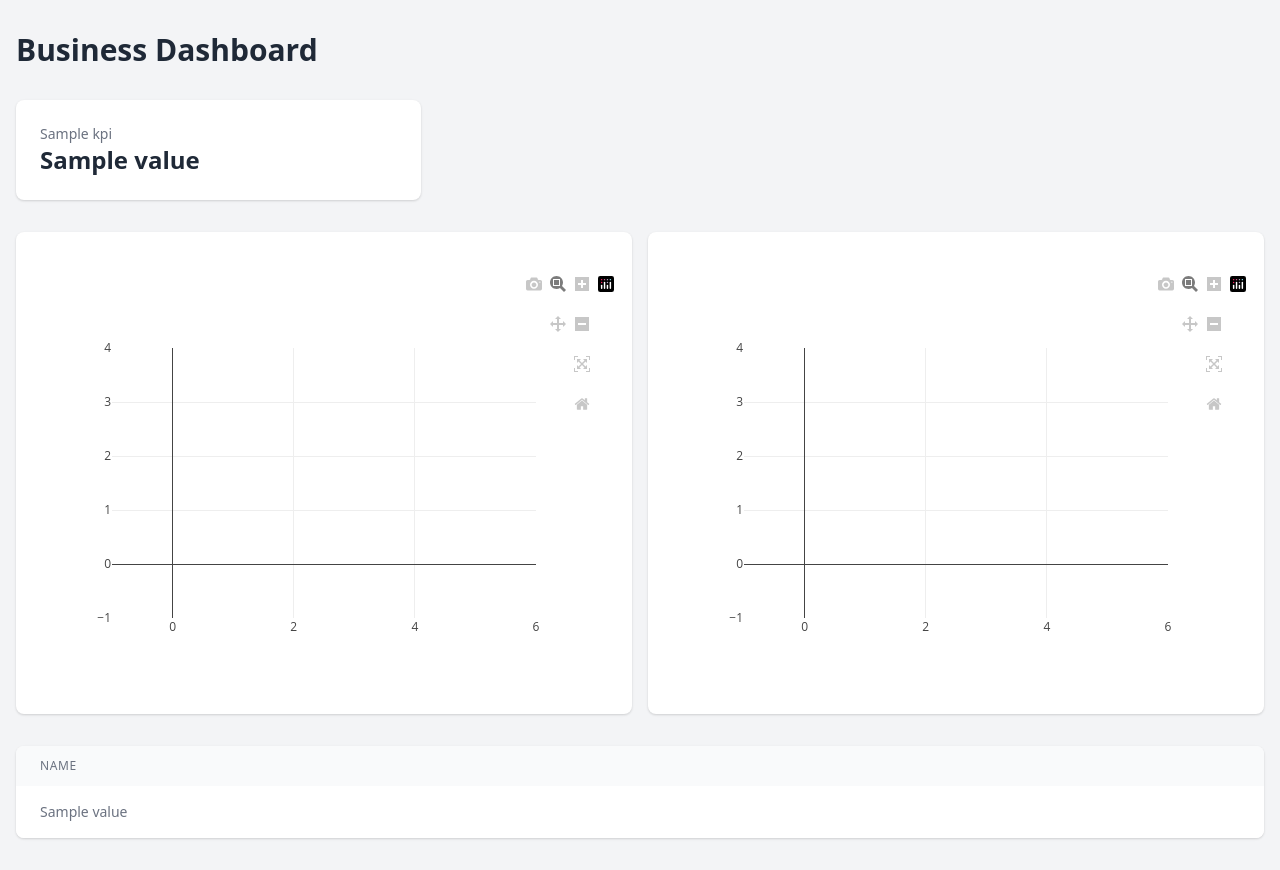
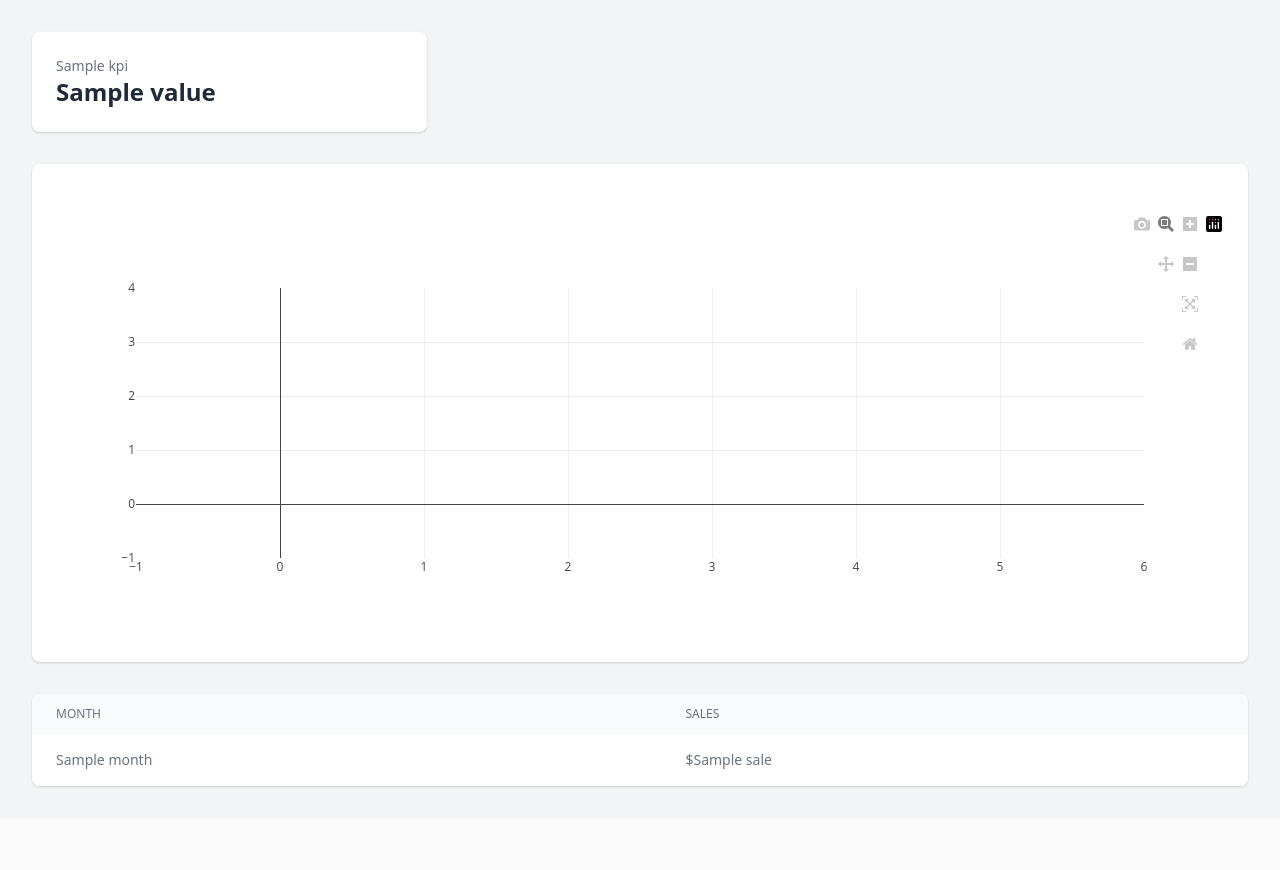
Before and after one commit to nasirsaikh/FlaskApp, a Flask app: template templates/dashboard.html in a window 1280 px wide. After the commit the page ends 788 px from the top, so only its background shows below. Run offline with Flask 2, Linux system fonts and the light colour scheme; the template is opened without the code that fills it: most values are stand-ins (such as "Sample title", 1, 10 or a date in 2020); some libraries are stand-ins or nearby versions.

Commit message:
Update dashboard.html

```diff
--- a/templates/dashboard.html
+++ b/templates/dashboard.html
@@ -1,17 +1,12 @@
 <!DOCTYPE html>
 <html>
 <head>
-    <title>Business Dashboard</title>
+    <title>Dashboard</title>
+    <script src="https://cdn.plot.ly/plotly-latest.min.js"></script>
     <link href="https://cdn.jsdelivr.net/npm/tailwindcss@2.2.19/dist/tailwind.min.css" rel="stylesheet">
-    <script src="https://cdn.plot.ly/plotly-latest.min.js"></script>
 </head>
-<body class="bg-gray-100">
-    <div class="container mx-auto px-4 py-8">
-        <!-- Header -->
-        <div class="mb-8">
-            <h1 class="text-3xl font-bold text-gray-800">Business Dashboard</h1>
-        </div>
-
+<body class="bg-gray-100 p-8">
+    <div class="container mx-auto">
         <!-- KPI Cards -->
         <div class="grid grid-cols-1 md:grid-cols-3 gap-4 mb-8">
             {% for title, value in kpis.items() %}
@@ -22,36 +17,25 @@
             {% endfor %}
         </div>
 
-        <!-- Charts -->
-        <div class="grid grid-cols-1 md:grid-cols-2 gap-4 mb-8">
-            <div class="bg-white rounded-lg shadow p-4">
-                <div id="salesChart"></div>
-            </div>
-            <div class="bg-white rounded-lg shadow p-4">
-                <div id="profitChart"></div>
-            </div>
+        <!-- Chart -->
+        <div class="bg-white rounded-lg shadow p-6 mb-8">
+            <div id="chart"></div>
         </div>
 
-        <!-- Data Table -->
+        <!-- Table -->
         <div class="bg-white rounded-lg shadow overflow-hidden">
             <table class="min-w-full">
                 <thead class="bg-gray-50">
                     <tr>
-                        {% for col in data[0].keys() %}
-                        <th class="px-6 py-3 text-left text-xs font-medium text-gray-500 uppercase tracking-wider">
-                            {{ col }}
-                        </th>
-                        {% endfor %}
+                        <th class="px-6 py-3 text-left text-xs font-medium text-gray-500 uppercase">Month</th>
+                        <th class="px-6 py-3 text-left text-xs font-medium text-gray-500 uppercase">Sales</th>
                     </tr>
                 </thead>
                 <tbody class="bg-white divide-y divide-gray-200">
-                    {% for row in data %}
+                    {% for month, sale in table_data %}
                     <tr>
-                        {% for value in row.values() %}
-                        <td class="px-6 py-4 whitespace-nowrap text-sm text-gray-500">
-                            {{ value }}
-                        </td>
-                        {% endfor %}
+                        <td class="px-6 py-4 whitespace-nowrap text-sm text-gray-500">{{ month }}</td>
+                        <td class="px-6 py-4 whitespace-nowrap text-sm text-gray-500">${{ sale }}</td>
                     </tr>
                     {% endfor %}
                 </tbody>
@@ -60,11 +44,8 @@
     </div>
 
     <script>
-        var salesChart = {{ sales_chart | safe }};
-        var profitChart = {{ profit_chart | safe }};
-
-        Plotly.newPlot('salesChart', salesChart.data, salesChart.layout);
-        Plotly.newPlot('profitChart', profitChart.data, profitChart.layout);
+        var chartData = {{ chart | safe }};
+        Plotly.newPlot('chart', chartData.data, chartData.layout);
     </script>
 </body>
 </html>
```
